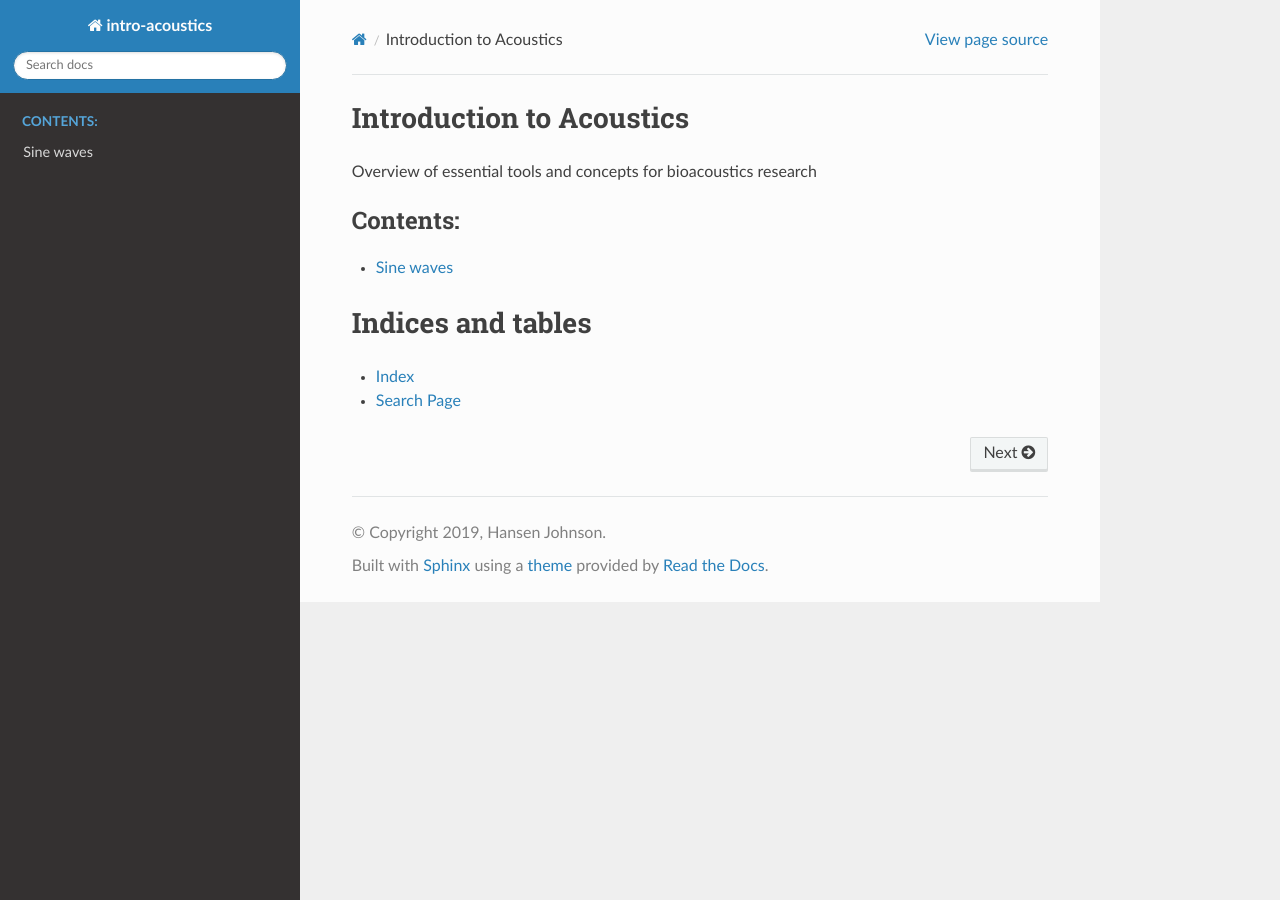
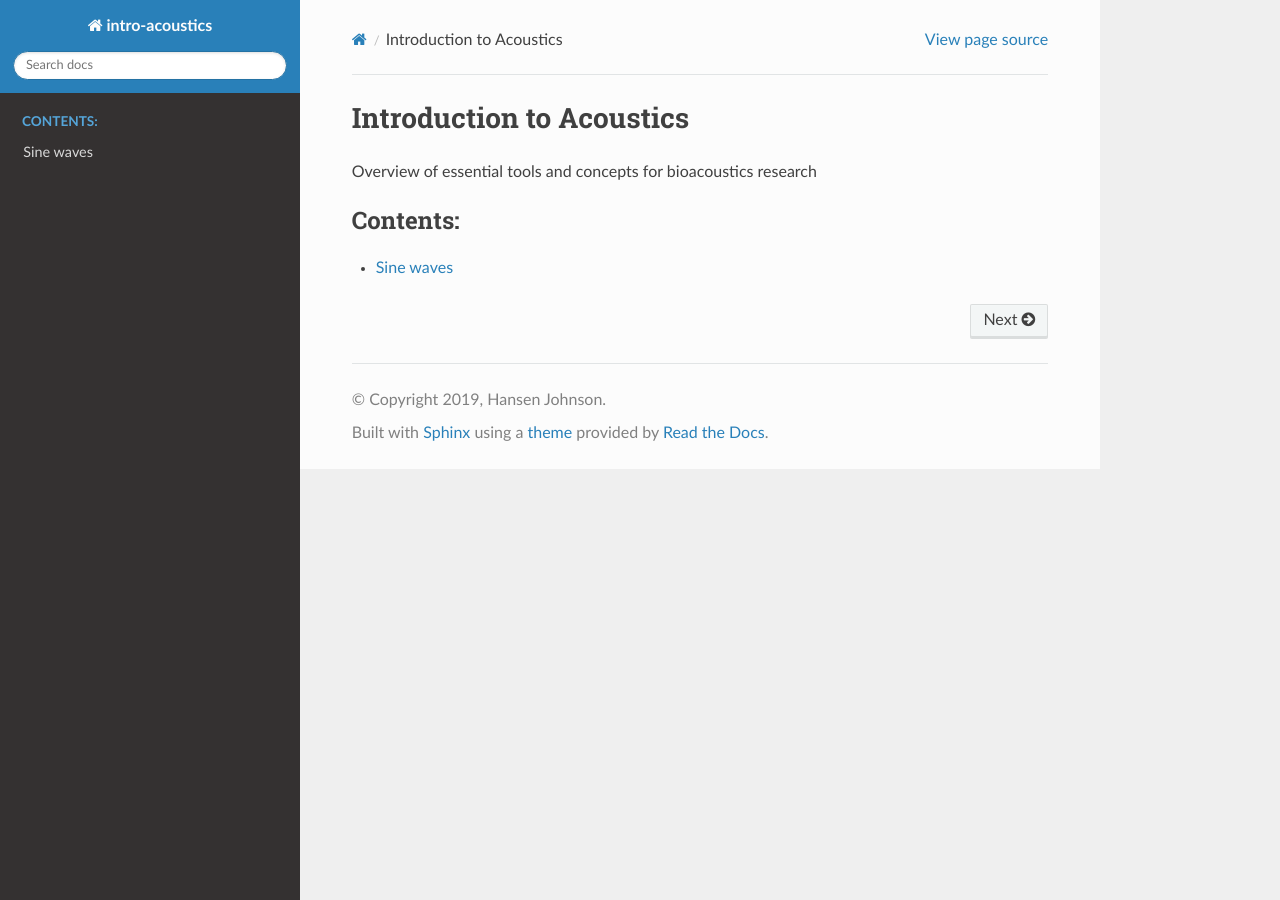
Before and after one commit to hansenjohnson/intro-acoustics, a Sphinx documentation site: the page built from docs/index.rst, in a window 1280 px wide. Built offline with Sphinx 7.4.7 and the Read the Docs theme 2.0.0, drawn with Linux system fonts in a browser that asks for light colours.

Commit message:
remove tables from index

```diff
--- a/docs/index.rst
+++ b/docs/index.rst
@@ -13,11 +13,3 @@ Overview of essential tools and concepts for bioacoustics research
    :caption: Contents:
 
    sine_wave.ipynb
-
-
-
-Indices and tables
-==================
-
-* :ref:`genindex`
-* :ref:`search`
```
